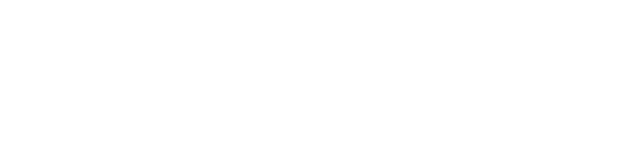
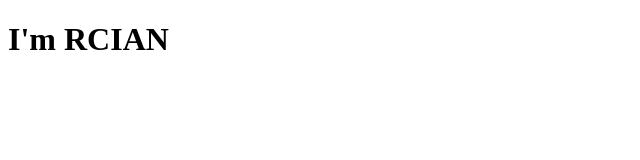
Before and after one commit to angelo-test/Git-Test, a plain HTML site: page index.html in a window 1280 px wide. Shown: the whole page, without its empty margins (0-640 px from the left). Drawn offline with Linux system fonts and the light colour scheme.

Commit message:
add title

```diff
--- a/index.html
+++ b/index.html
@@ -7,5 +7,7 @@
 </head>
 <body>
 
+    <h1> I'm RCIAN </h1>
+
 </body>
 </html>
```
